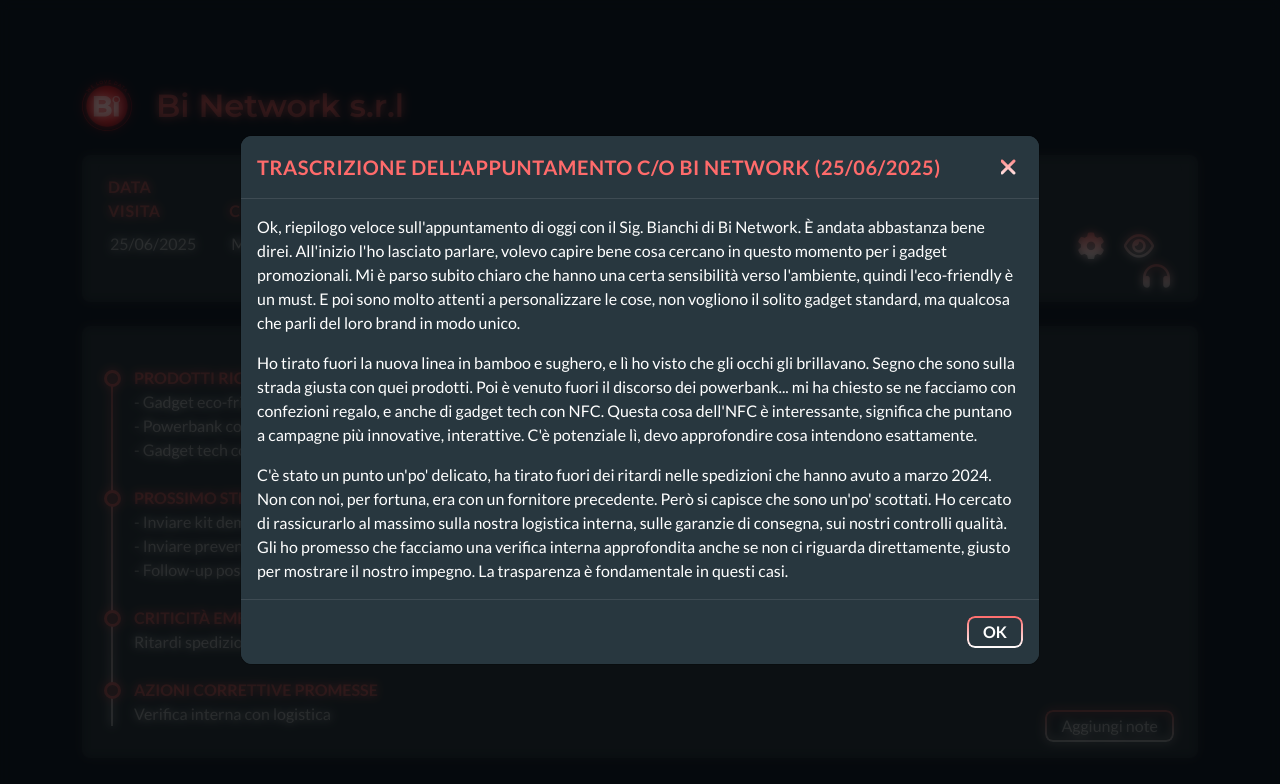
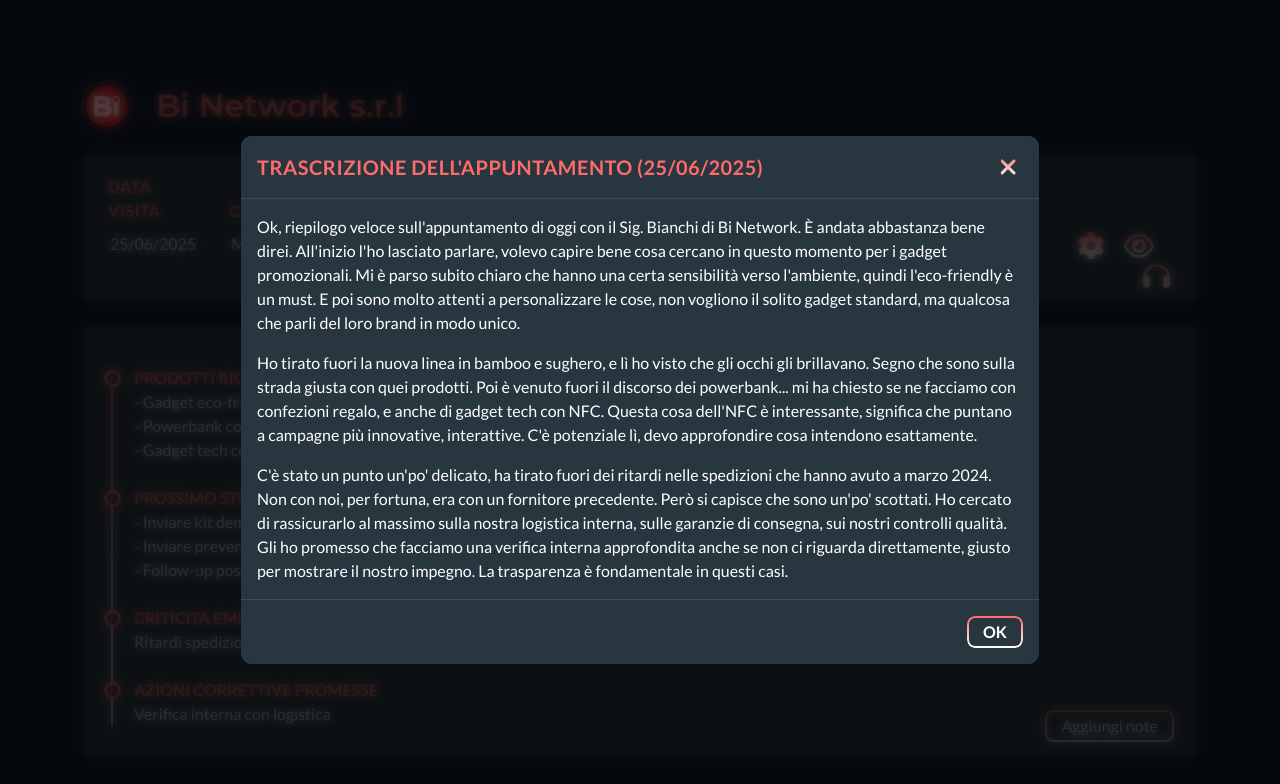
Before and after one commit to matteoCalderaro/followUpManager, a plain HTML site: page index.html in a window 1280 px wide. Both pictures are taken after a click on the icon 1138 px from the left and 245 px from the top of the page. Drawn offline with nearby package versions, Linux system fonts and the light colour scheme.

Commit message:
modifica titolo text modal2

```diff
--- a/index.html
+++ b/index.html
@@ -128,7 +128,7 @@
         <div class="modal-dialog modal-dialog-centered modal-dialog-scrollable modal-lg">
             <div class="modal-content">
                 <div class="modal-header d-flex justify-content-between">
-                    <h5 class="modal-title fw-bold text-primary" id="errorModalLabel">Trascrizione dell'appuntamento c/o Bi Network (25/06/2025)</h5>
+                    <h5 class="modal-title fw-bold text-primary" id="errorModalLabel">Trascrizione dell'appuntamento (25/06/2025)</h5>
                     <button type="button" data-bs-dismiss="modal" aria-label="Close" id="modalCloseButton"><i class="fas fa-times"></i></button>
                 </div>
                 <div class="modal-body" style=" max-height: 50vh; overflow-y: auto;">
```
